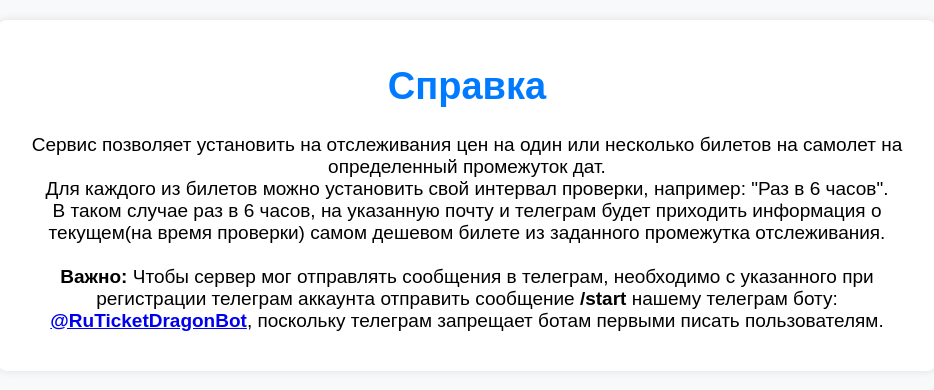
After one commit to MikhailCherepanovD/notification_service_flask, a Flask app: page /guide in a window 1280 px wide. The commit adds this page. Shown: the top 390 px of the page, without its empty margins (173-1107 px from the left). Run offline with Flask 3, Linux system fonts and the light colour scheme.

Commit message:
Before push on Dockerhub

```diff
--- a/app/registration_functions.py
+++ b/app/registration_functions.py
@@ -32,7 +32,7 @@ def get_value_frequency_by_name(value: str) -> str:
         "Каждые 6 часов": "6",
         "Каждые 12 часов": "12",
         "Каждые 24 часа": "24",
-        "Каждые 2 дня": "48",
+        "Раз в 2 дня": "48",
         "Раз в неделю": "168",
     }
 
--- a/app/routes.py
+++ b/app/routes.py
@@ -151,6 +151,9 @@ def personal_account():
         return Response(status=403)
     return render_template("personal_account.html", routes=session["routes"])
 
+@app.route("/guide", methods=["GET"])
+def guide():
+    return render_template("guide.html")
 
 @app.route("/routes", methods=["DELETE"])
 def delete_route():
--- /dev/null
+++ b/app/templates/guide.html
@@ -0,0 +1,69 @@
+<!DOCTYPE html>
+<html lang="ru">
+<head>
+    <meta charset="UTF-8">
+    <meta name="viewport" content="width=device-width, initial-scale=1.0">
+    <title>Справка</title>
+    <style>
+        body {
+            font-family: Arial, sans-serif;
+            background-color: #f8f9fa;
+            margin: 0;
+            padding: 20px;
+            font-size: 19px;
+        }
+        .container {
+            max-width: 900px;
+            margin: auto;
+            background: white;
+            padding: 20px;
+            border-radius: 10px;
+            box-shadow: 0 0 10px rgba(0, 0, 0, 0.1);
+            text-align: center;
+        }
+        h1 {
+            color: #007bff;
+        }
+        .ticket {
+            background: #ffffff;
+            padding: 15px;
+            border-radius: 10px;
+            box-shadow: 0 0 10px rgba(0, 0, 0, 0.1);
+            text-align: left;
+            margin-top: 20px;
+        }
+        .ticket p {
+            margin: 8px 0;
+        }
+        .ticket a {
+            display: inline-block;
+            margin-top: 10px;
+            padding: 8px 12px;
+            background-color: #007bff;
+            color: white;
+            text-decoration: none;
+            border-radius: 5px;
+        }
+        .ticket a:hover {
+            background-color: #0056b3;
+        }
+    </style>
+</head>
+<body>
+    <div class="container">
+        <h1>Справка</h1>
+        <div class="content">
+            <p>Сервис позволяет установить на отслеживания цен на один или несколько билетов на самолет на определенный промежуток дат.<br>
+                Для каждого из билетов можно установить свой интервал проверки, например: "Раз в 6 часов". <br>
+                В таком случае раз в 6 часов, на указанную почту и телеграм будет приходить информация о текущем(на время проверки)
+                самом дешевом билете из заданного промежутка отслеживания.  <br><br>
+
+                <b>Важно: </b>Чтобы сервер мог отправлять сообщения в телеграм,
+                необходимо с указанного при регистрации телеграм аккаунта отправить сообщение <b>/start</b> нашему телеграм боту:
+                <b><a href="https://t.me/RuTicketDragonBot" target="_blank">@RuTicketDragonBot</a></b>,
+                поскольку телеграм запрещает ботам первыми писать пользователям.
+            </p>
+        </div>
+    </div>
+</body>
+</html>
--- a/app/templates/login.html
+++ b/app/templates/login.html
@@ -66,6 +66,7 @@
             <input type="password" id="password" name="password" required>
             <button type="submit">Войти</button>
             <div><a href="/register" class="link_outer" id="profile">Зарегистрироваться</a></div>
+            <div><a href="/guide" class="link_outer" id="guide">Справка</a></div>
         </form>
     </div>
 </body>
--- a/app/templates/register.html
+++ b/app/templates/register.html
@@ -75,6 +75,7 @@
             <label for="repeat_password">Повторите пароль:</label>
             <input type="password" id="repeat_password" name="repeat_password" required>
             <button type="submit">Зарегистрироваться</button>
+            <div><a href="/guide" class="link_outer" id="guide">Справка</a></div>
         </form>
     </div>
 </body>
```
Also changed, not shown: app/templates/index.html (+8 -2 lines), 2 other files.
